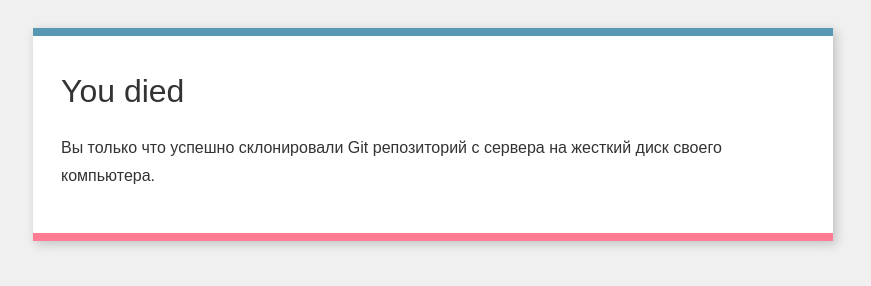
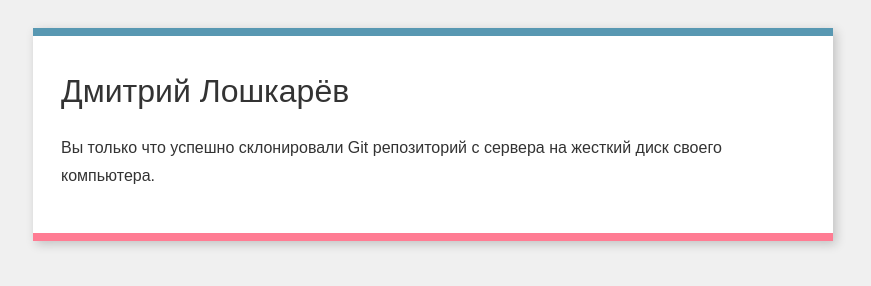
Before and after one commit to Dimlikan/git-welcome-test, a plain HTML site: page index.html in a window 1280 px wide. Shown: the whole page, without its empty margins (207-1078 px from the left). Drawn offline with Linux system fonts and the light colour scheme.

Commit message:
Changed username

```diff
--- a/index.html
+++ b/index.html
@@ -9,7 +9,7 @@
     </head>
     <body>
         <div class="box">
-            <h1>You died</h1>
+            <h1>Дмитрий Лошкарёв</h1>
             <p>
                 Вы только что успешно склонировали Git репозиторий с сервера на
                 жесткий диск своего компьютера.
```
